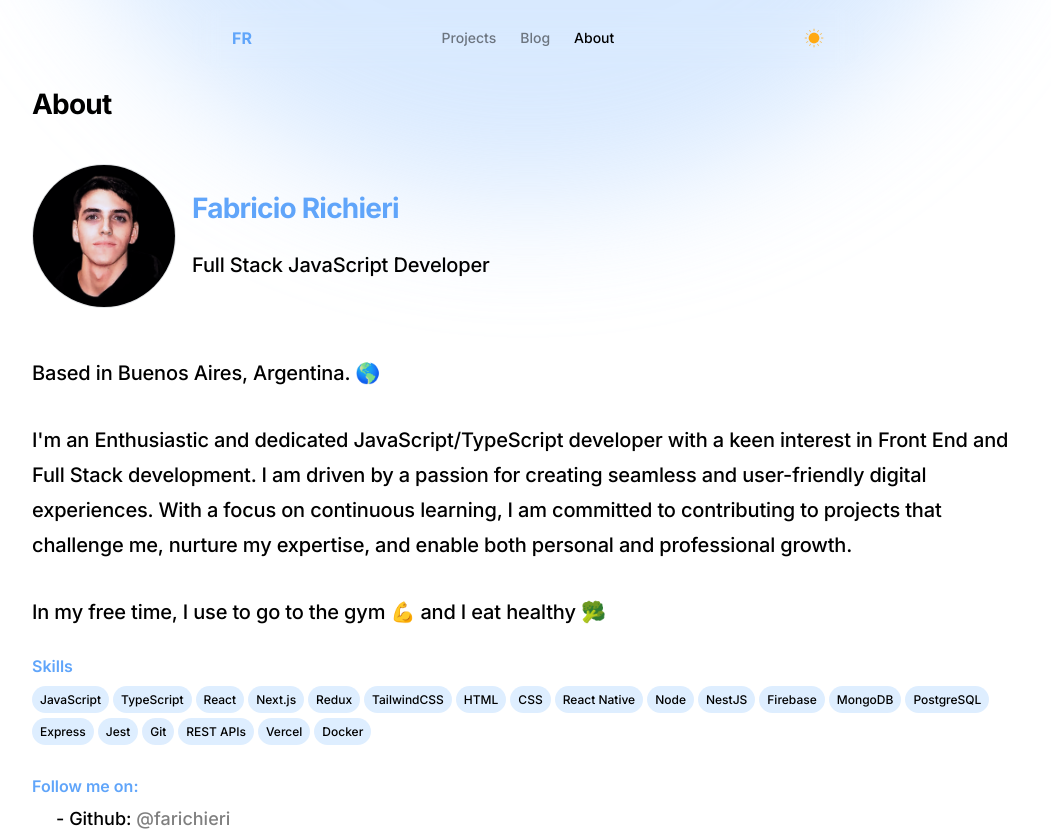
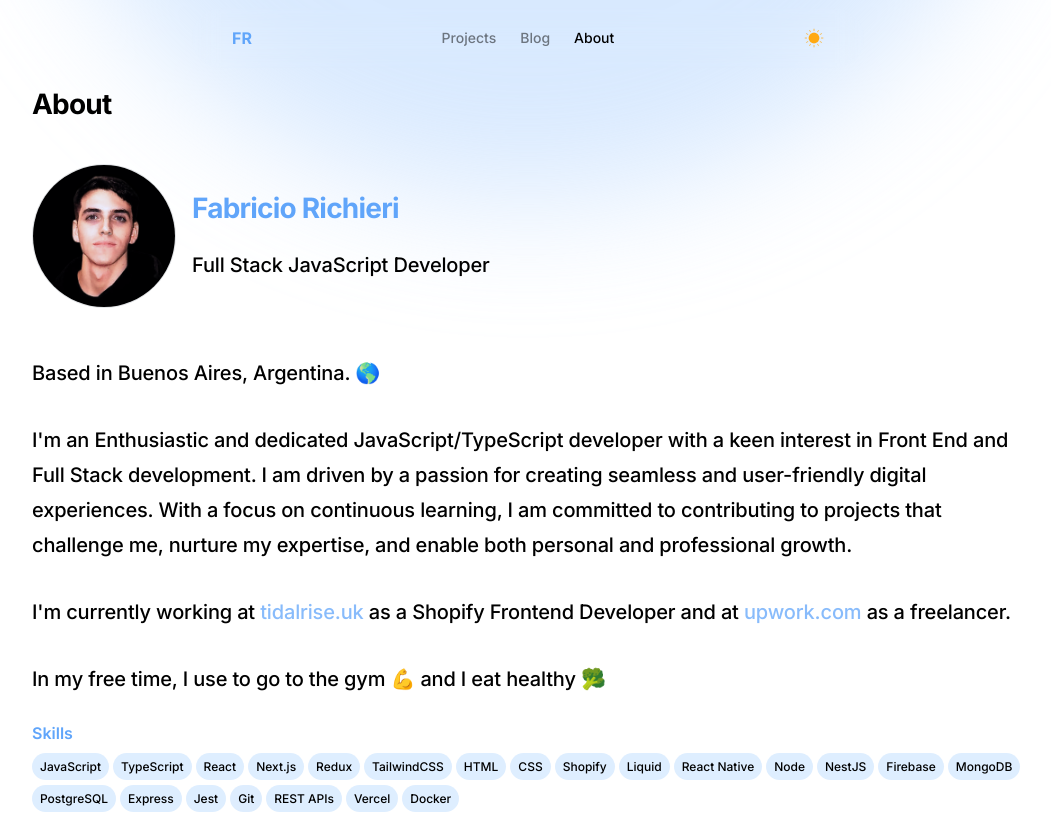
Before and after one commit to farichieri/frichieri.dev, a Next.js app: page /about in a window 1280 px wide. Shown: the top 831 px of the page, without its empty margins (112-1163 px from the left). Built offline with nearby package versions, Linux system fonts and the light colour scheme; no server answers.

Commit message:
update about

```diff
--- a/pages/about/index.tsx
+++ b/pages/about/index.tsx
@@ -1,7 +1,7 @@
 import Image from "next/image";
 import Link from "next/link";
 
-import { Technologies } from "@/components";
+import { ExternalLink, Technologies } from "@/components";
 
 export default function About() {
   const links = [
@@ -36,6 +36,8 @@ export default function About() {
     "TailwindCSS",
     "HTML",
     "CSS",
+    "Shopify",
+    "Liquid",
     "React Native",
     "Node",
     "NestJS",
@@ -81,6 +83,20 @@ export default function About() {
           enable both personal and professional growth.
         </p>
         <p className="">
+          I&apos;m currently working at{" "}
+          <ExternalLink href="https://tidalrise.uk" className="link">
+            tidalrise.uk
+          </ExternalLink>{" "}
+          as a Shopify Frontend Developer and at{" "}
+          <ExternalLink
+            href="https://www.upwork.com/freelancers/frichieri"
+            className="link"
+          >
+            upwork.com
+          </ExternalLink>{" "}
+          as a freelancer.
+        </p>
+        <p className="">
           In my free time, I use to go to the gym 💪 and I eat healthy 🥦
         </p>
       </div>
```
